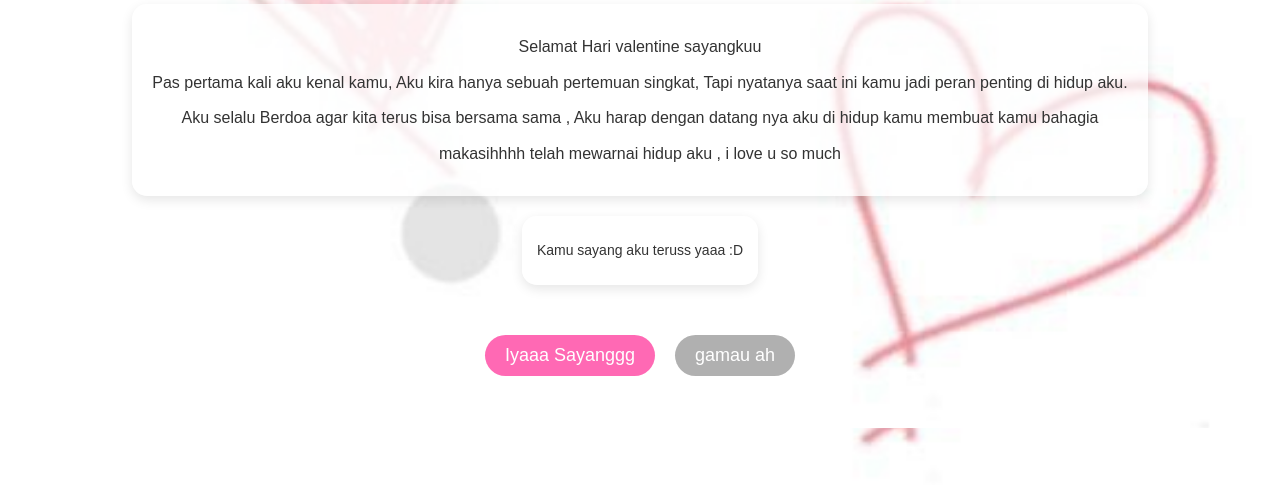
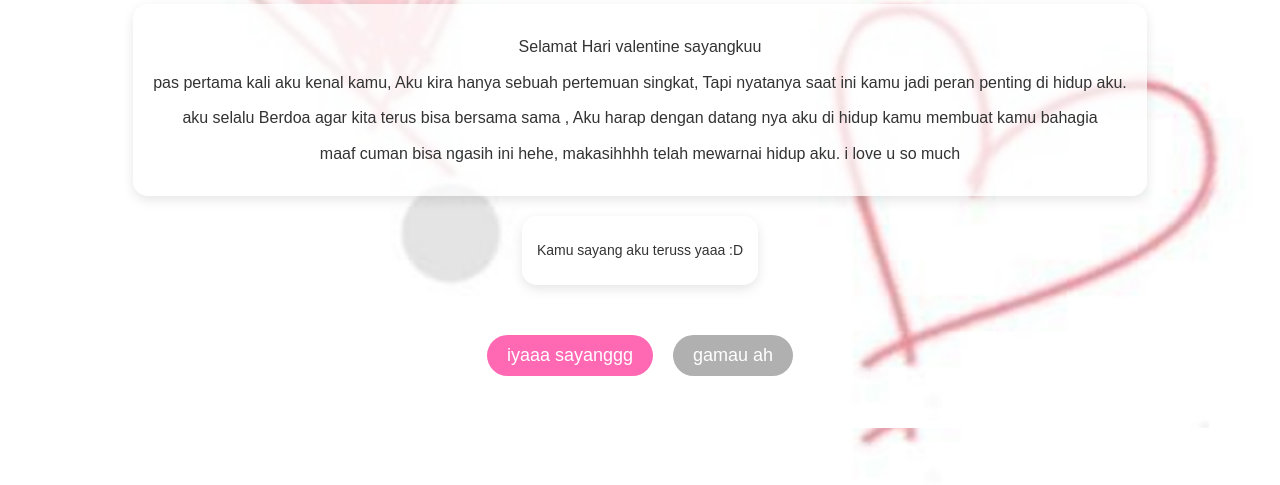
Before and after one commit to fidnd28/valentine-day-for-gf, a plain HTML site: page pertama.html in a window 1280 px wide. Shown: the part 447-932 px from the top of the page. Drawn offline with Linux system fonts and the light colour scheme.

Commit message:
pertama.html

```diff
--- a/pertama.html
+++ b/pertama.html
@@ -121,9 +121,10 @@
 
     <div class="message">
         <p>Selamat Hari valentine sayangkuu</p>
-        <p>Pas pertama kali aku kenal kamu, Aku kira hanya sebuah pertemuan singkat, Tapi nyatanya saat ini kamu jadi peran penting di hidup aku.</p>
-        <p>Aku selalu Berdoa agar kita terus bisa bersama sama , Aku harap dengan datang nya aku di hidup kamu membuat kamu bahagia</p>
-        <p>makasihhhh telah mewarnai hidup aku , i love u so much</p>
+        <p>pas pertama kali aku kenal kamu, Aku kira hanya sebuah pertemuan singkat, Tapi nyatanya saat ini kamu jadi peran penting di hidup aku.</p>
+        <p>aku selalu Berdoa agar kita terus bisa bersama sama , Aku harap dengan datang nya aku di hidup kamu membuat kamu bahagia</p>
+        <p>maaf cuman bisa ngasih ini hehe, makasihhhh telah mewarnai hidup aku.
+           i love u so much</p>
     </div>
 
     <div class="message-2">
@@ -131,7 +132,7 @@
     </div>
 
     <div class="button-row">
-        <a href="https://wa.me/6283126121321?text=makasii sayang" class="next-button">Iyaaa Sayanggg</a>
+        <a href="https://wa.me/6283126121321?text=makasii sayang" class="next-button">iyaaa sayanggg</a>
         <a href="no.html" class="no-button">gamau ah</a>
     </div>
 
```
